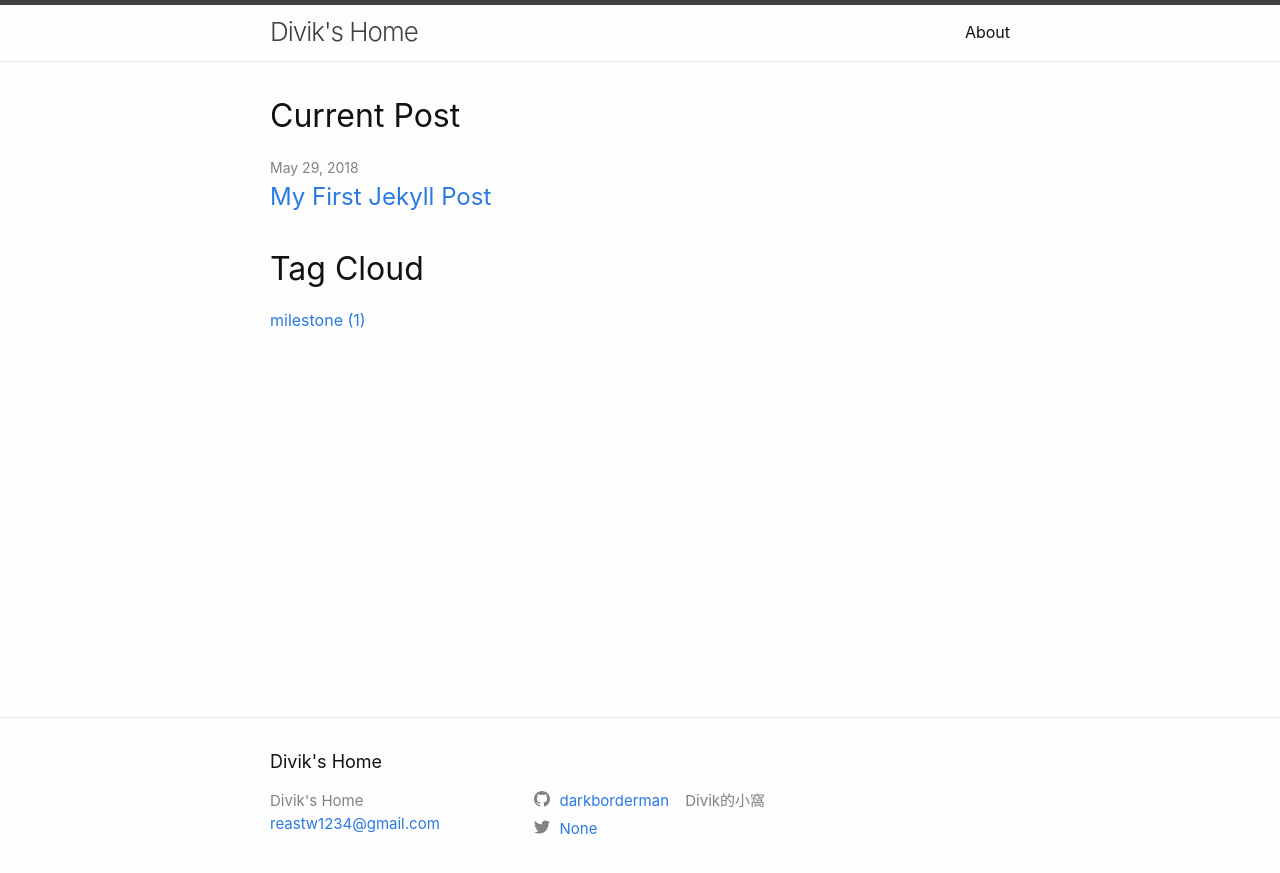
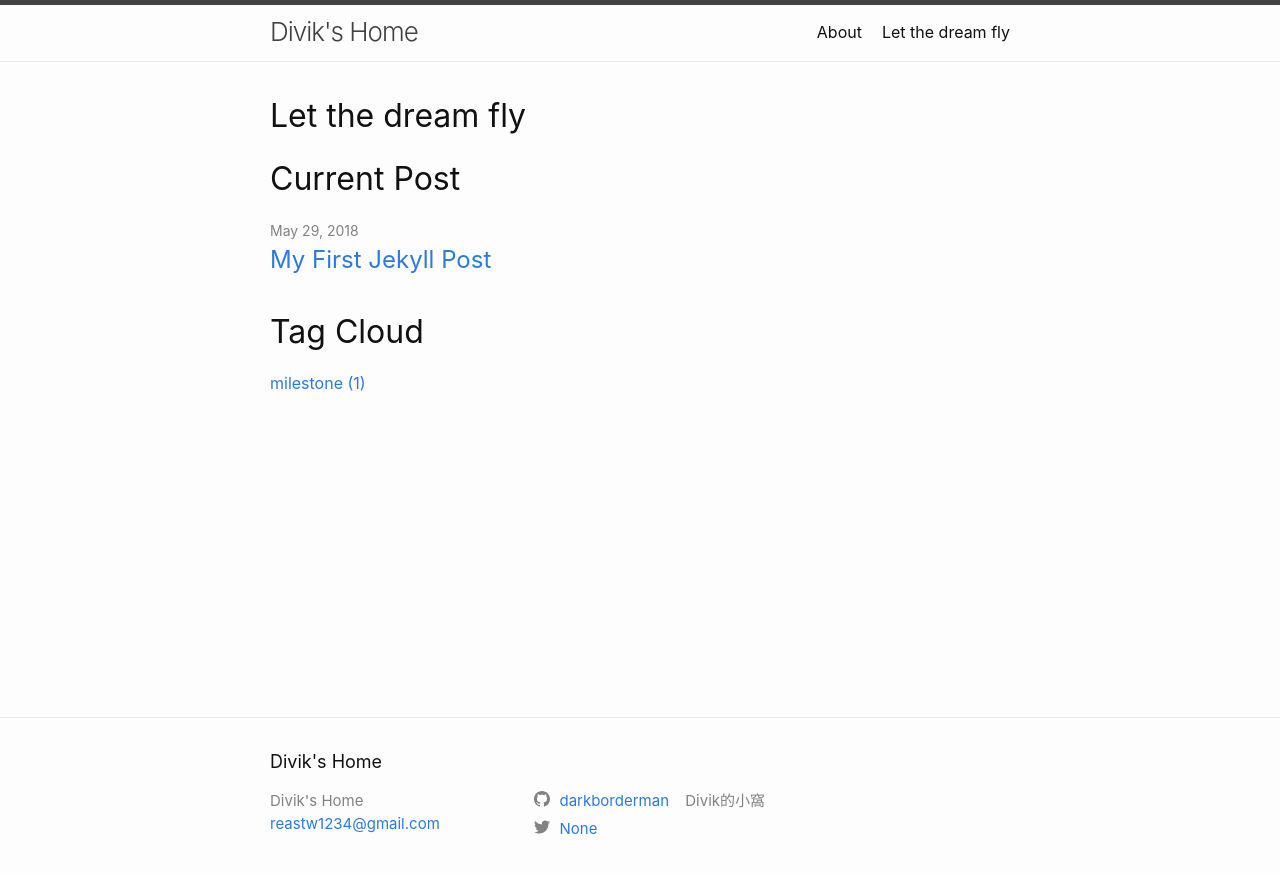
Before and after one commit to Darkborderman/darkborderman.github.io, a Jekyll site: the page built from index.md, in a window 1280 px wide. Shown: the top 873 px of the page. Built offline with Jekyll 4.4.1, drawn with Linux system fonts in a browser that asks for light colours; our own code applies the rules of GitHub Pages for plain Markdown files.

Commit message:
==Update index.md==

```diff
--- a/_layouts/home.html
+++ b/_layouts/home.html
@@ -3,14 +3,11 @@ layout: default
 ---
 
 <div class="home">
-  {%- if page.title -%}
-    <h1 class="page-heading">{{ page.title }}</h1>
-  {%- endif -%}
 
   {{ content }}
 
   {%- if site.posts.size > 0 -%}
-    <h2 class="post-list-heading">{{ page.list_title | default: "Current Post" }}</h2>
+    <h2 class="post-list-heading">Current Post</h2>
     <ul class="post-list">
       {%- for post in site.posts -%}
       <li>
--- a/index.md
+++ b/index.md
@@ -4,3 +4,5 @@
 
 layout: home
 ---
+
+# Let the dream fly
```
